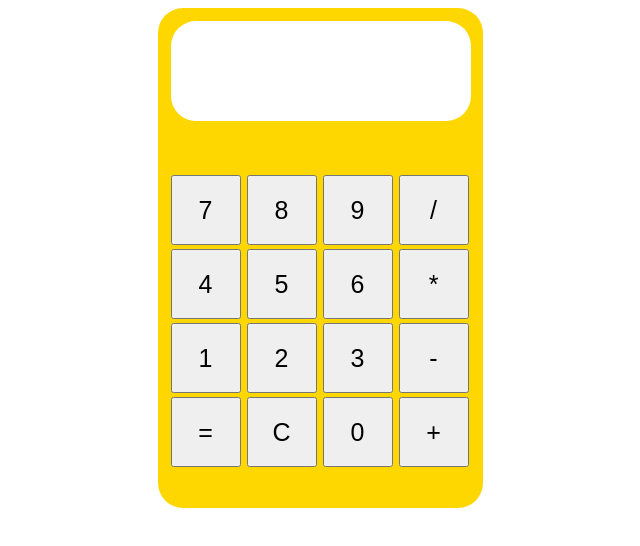
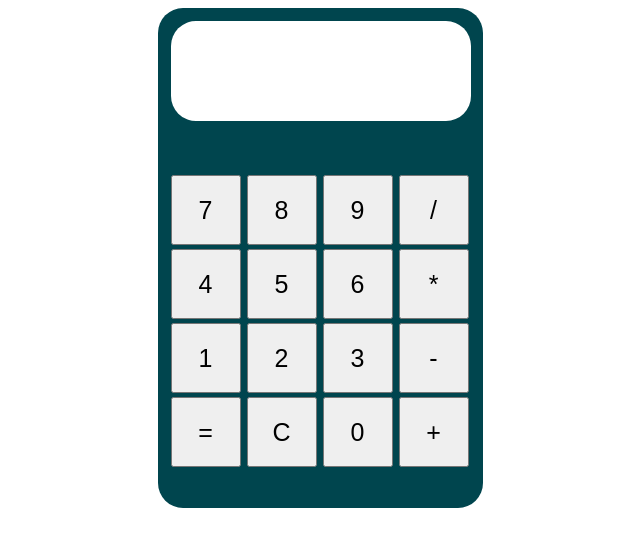
Before and after one commit to ccristhiand/calculadora, a plain HTML site: page index.html in a window 1280 px wide. Shown: the whole page, without its empty margins (320-960 px from the left). Drawn offline with Linux system fonts and the light colour scheme.

Commit message:
cambio de color calculadora

```diff
--- a/estilo.css
+++ b/estilo.css
@@ -2,7 +2,7 @@
 display: block;
 margin:0 auto;
 padding: 10px;
-background-color: gold;
+background-color: rgb(0, 69, 78);
 width: 325px;
 height: 500px;
 border-radius: 25px;
```
